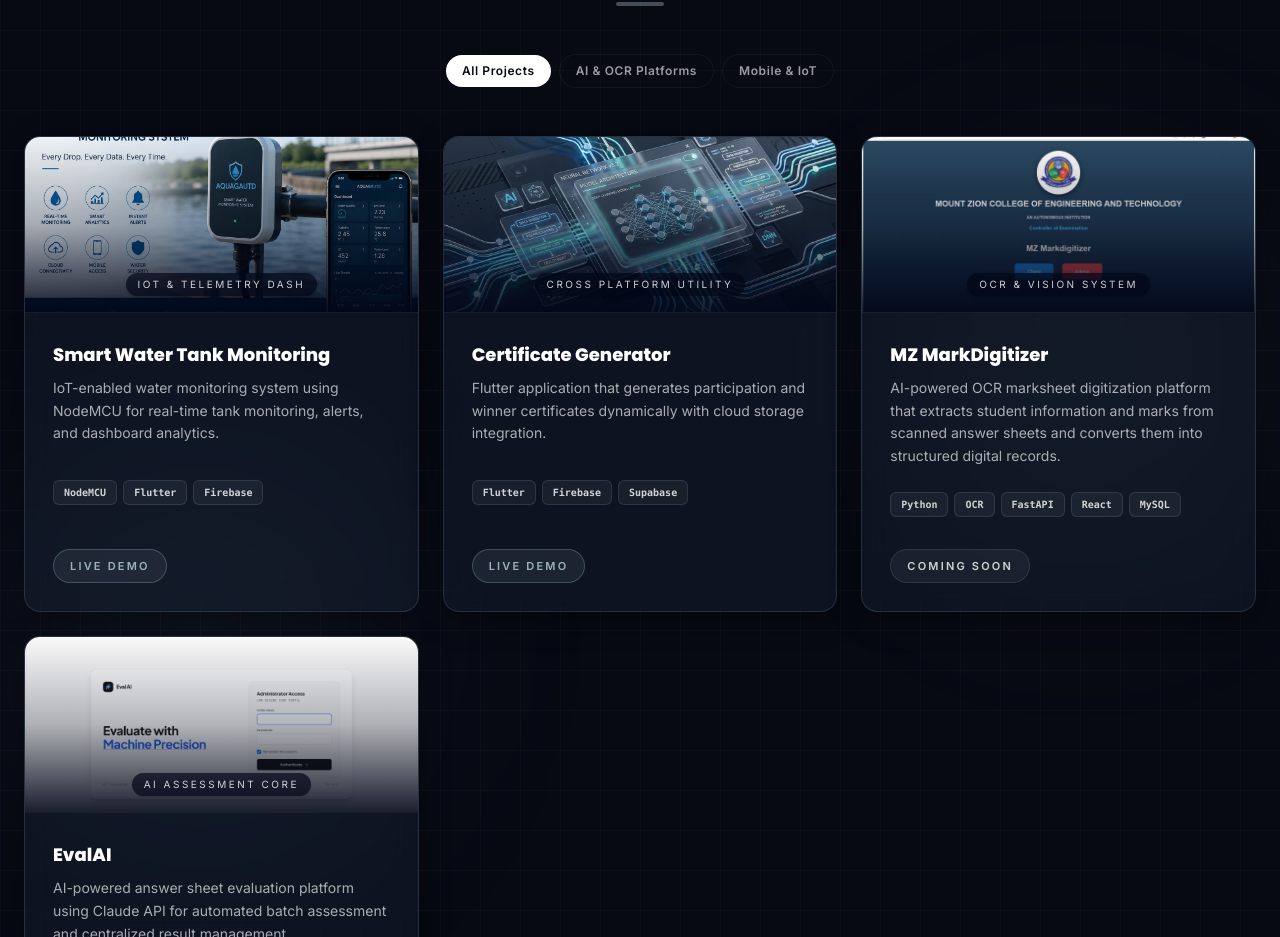
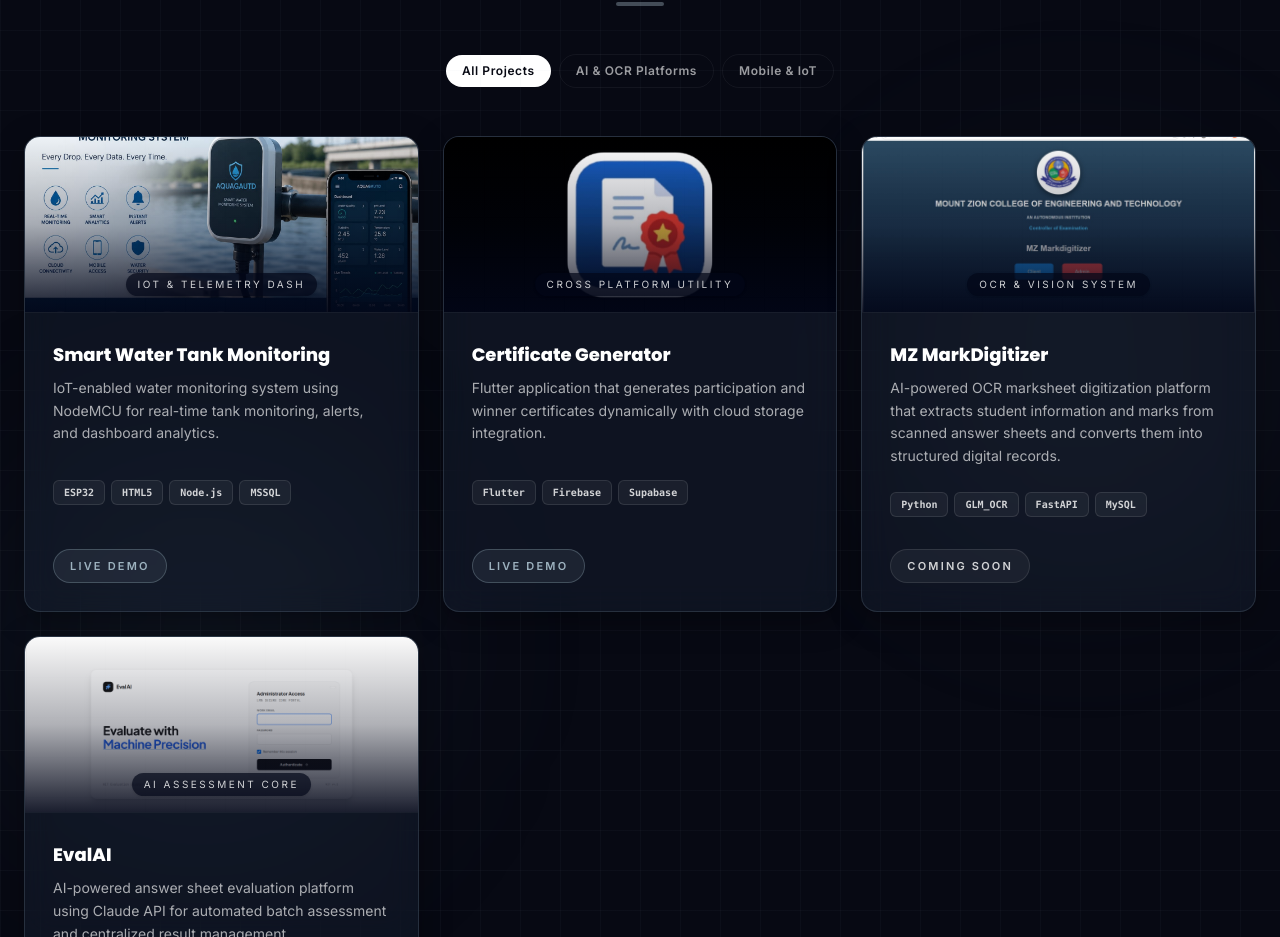
Before and after one commit to rsreji5-lgtm/portfolio, a React (Vite) app: page / in a window 1280 px wide. Shown: the part 3940-4877 px from the top of the page. Built offline with nearby package versions, Linux system fonts and the light colour scheme.

Commit message:
Update Projects.tsx

```diff
--- a/src/components/Projects.tsx
+++ b/src/components/Projects.tsx
@@ -20,7 +20,7 @@ export default function Projects() {
       badge: 'IoT & Telemetry Dash',
       description:
         'IoT-enabled water monitoring system using NodeMCU for real-time tank monitoring, alerts, and dashboard analytics.',
-      tech: ['NodeMCU', 'Flutter', 'Firebase'],
+      tech: ['ESP32', 'HTML5', 'Node.js', 'MSSQL'],
       imageSrc: '/aquagaurd.jpeg',
       demoUrl: 'https://youtu.be/ocyMNRA_HwE?si=-St9ecDI_lTGa841',
     },
@@ -32,8 +32,8 @@ export default function Projects() {
       description:
         'Flutter application that generates participation and winner certificates dynamically with cloud storage integration.',
       tech: ['Flutter', 'Firebase', 'Supabase'],
-      imageSrc: '/ai_neural_about_1784645921455.jpg',
-      demoUrl: '#',
+      imageSrc: '/gen_cer.jpeg',
+      demoUrl: 'https://youtu.be/vUSXON6aKi8?si=A34YyNBxfWjHjJrs',
     },
     {
       id: 'proj-1',
@@ -42,7 +42,7 @@ export default function Projects() {
       badge: 'OCR & Vision System',
       description:
         'AI-powered OCR marksheet digitization platform that extracts student information and marks from scanned answer sheets and converts them into structured digital records.',
-      tech: ['Python', 'OCR', 'FastAPI', 'React', 'MySQL'],
+      tech: ['Python', 'GLM_OCR', 'FastAPI','MySQL'],
       imageSrc: '/ocr.jpeg',
       comingSoon: true,
     },
```
